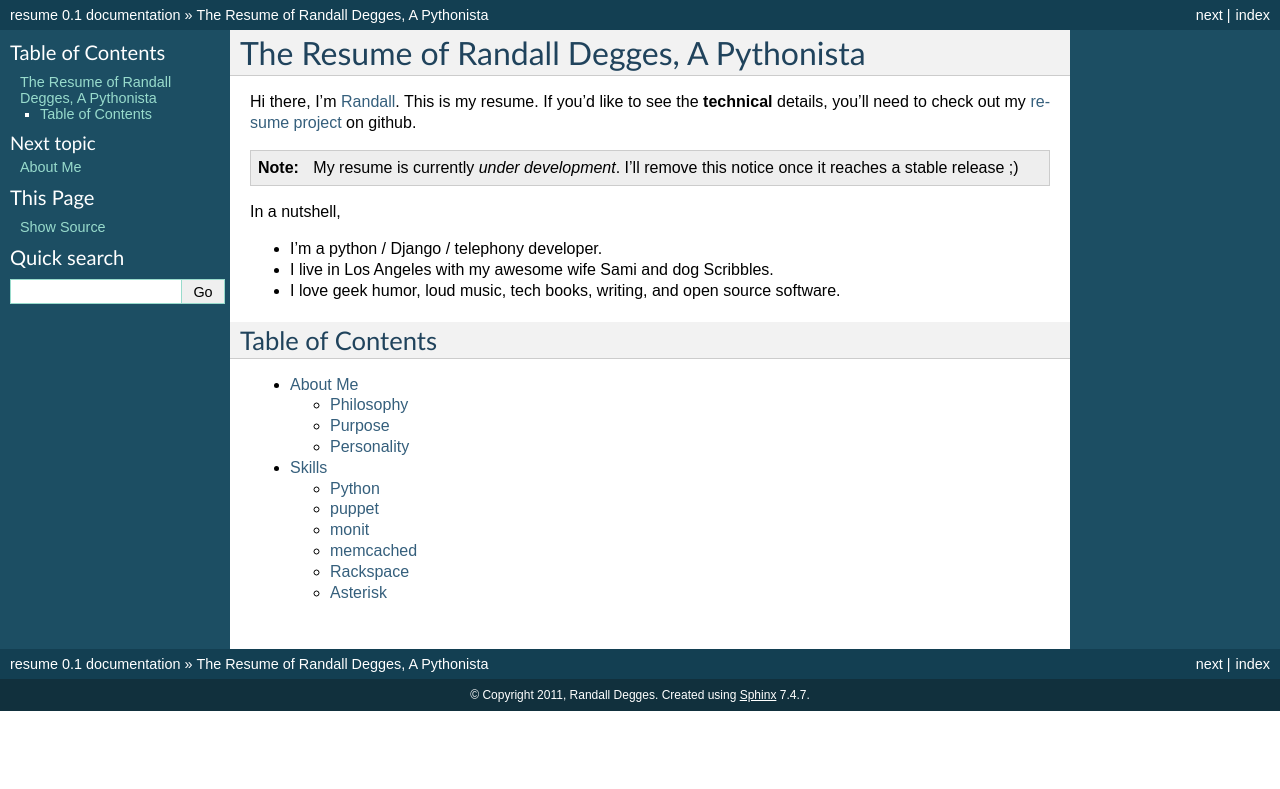
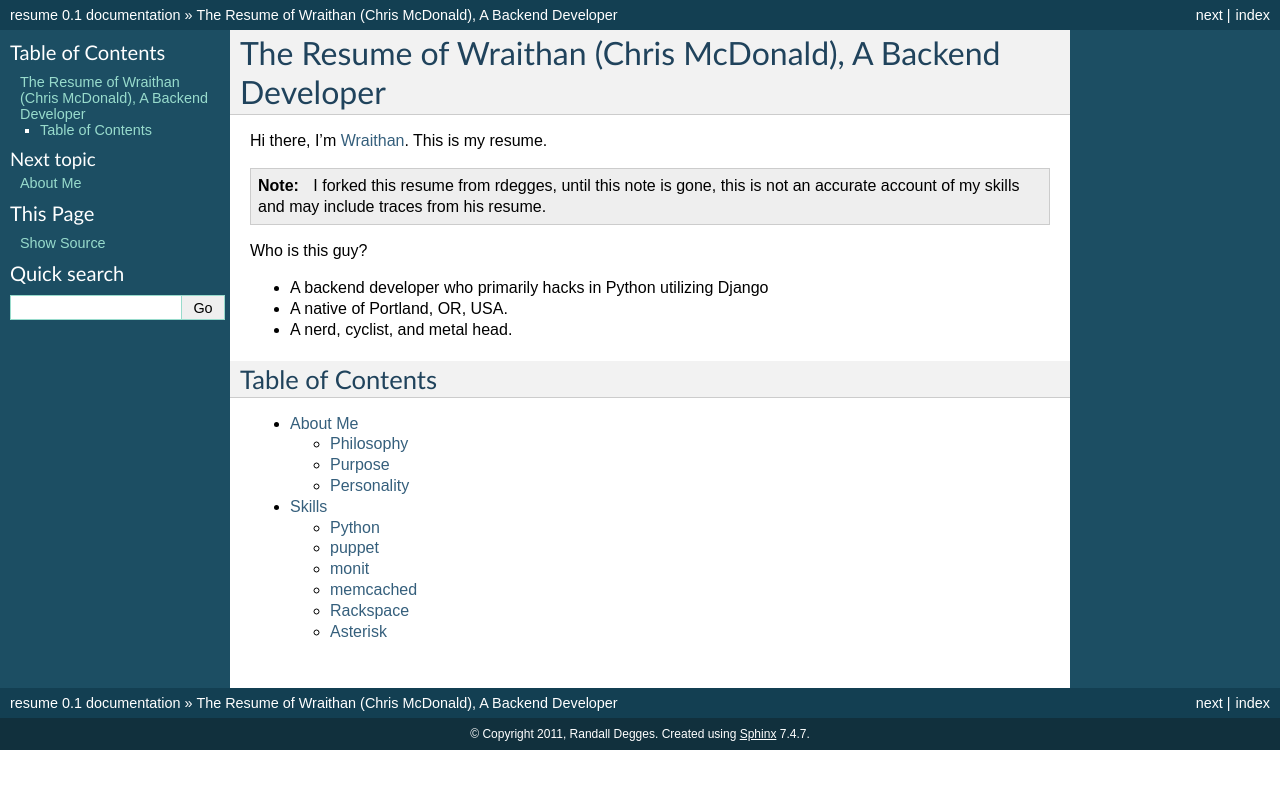
Before and after one commit to wraithan/resume, a Sphinx documentation site: the page built from docs/index.rst, in a window 1280 px wide. Shown: the top 789 px of the page. Built offline with Sphinx 7.4.7, drawn with Linux system fonts in a browser that asks for light colours.

Commit message:
Replaced info with my own.

```diff
--- a/docs/index.rst
+++ b/docs/index.rst
@@ -1,20 +1,19 @@
-==========================================
-The Resume of Randall Degges, A Pythonista
-==========================================
+============================================================
+The Resume of Wraithan (Chris McDonald), A Backend Developer
+============================================================
 
-Hi there, I'm `Randall <http://rdegges.com/>`_. This is my resume. If you'd like
-to see the **technical** details, you'll need to check out my `resume project
-<https://github.com/rdegges/resume>`_ on github.
+Hi there, I'm `Wraithan <http://wraithan.net/>`_. This is my resume.
 
 .. note::
-    My resume is currently *under development*. I'll remove this notice once
-    it reaches a stable release ;)
+    I forked this resume from rdegges, until this note is gone, this
+    is not an accurate account of my skills and may include traces
+    from his resume.
 
-In a nutshell,
+Who is this guy?
 
-* I'm a python / Django / telephony developer.
-* I live in Los Angeles with my awesome wife Sami and dog Scribbles.
-* I love geek humor, loud music, tech books, writing, and open source software.
+* A backend developer who primarily hacks in Python utilizing Django
+* A native of Portland, OR, USA.
+* A nerd, cyclist, and metal head.
 
 #################
 Table of Contents
```
